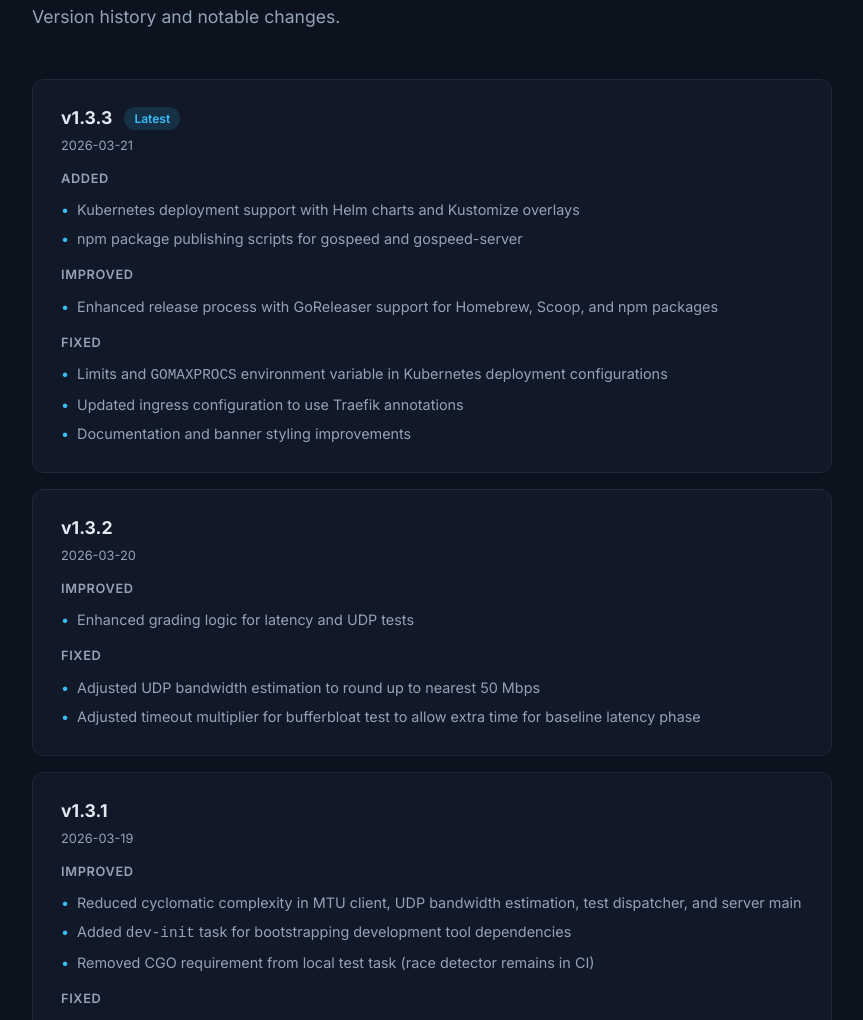
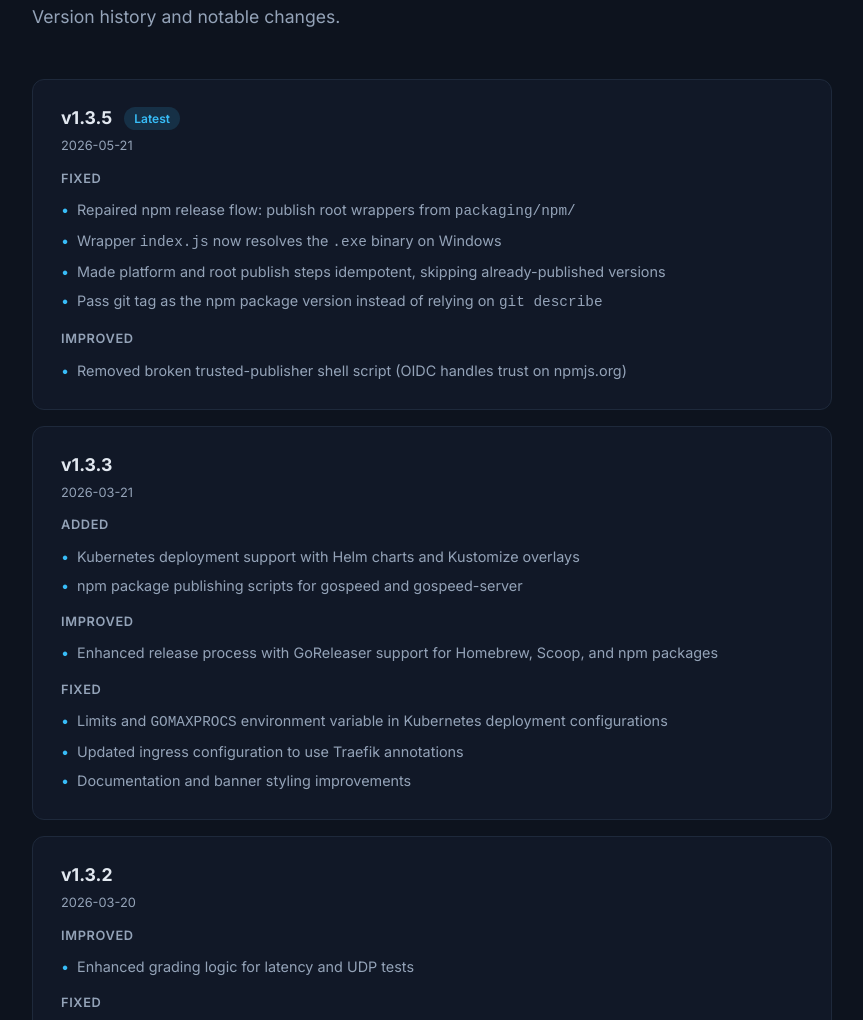
Before and after one commit to goozt/gospeed, a plain HTML site: page docs/index.html in a window 1280 px wide. Shown: the part 10537-11557 px from the top of the page, without its empty margins (82-945 px from the left). Drawn offline with Linux system fonts and the light colour scheme.

Commit message:
chore(release): v1.3.5 changelog

```diff
--- a/docs/index.html
+++ b/docs/index.html
@@ -737,7 +737,23 @@ gospeed</code>
     <div class="changelog-list">
 
       <div class="changelog-version">
-        <h3>v1.3.3 <span class="tag">Latest</span></h3>
+        <h3>v1.3.5 <span class="tag">Latest</span></h3>
+        <div class="date">2026-05-21</div>
+        <h4>Fixed</h4>
+        <ul>
+          <li>Repaired npm release flow: publish root wrappers from <code>packaging/npm/</code></li>
+          <li>Wrapper <code>index.js</code> now resolves the <code>.exe</code> binary on Windows</li>
+          <li>Made platform and root publish steps idempotent, skipping already-published versions</li>
+          <li>Pass git tag as the npm package version instead of relying on <code>git describe</code></li>
+        </ul>
+        <h4>Improved</h4>
+        <ul>
+          <li>Removed broken trusted-publisher shell script (OIDC handles trust on npmjs.org)</li>
+        </ul>
+      </div>
+
+      <div class="changelog-version">
+        <h3>v1.3.3</h3>
         <div class="date">2026-03-21</div>
         <h4>Added</h4>
         <ul>
```
Also changed, not shown: CHANGELOG.md, README.md.
